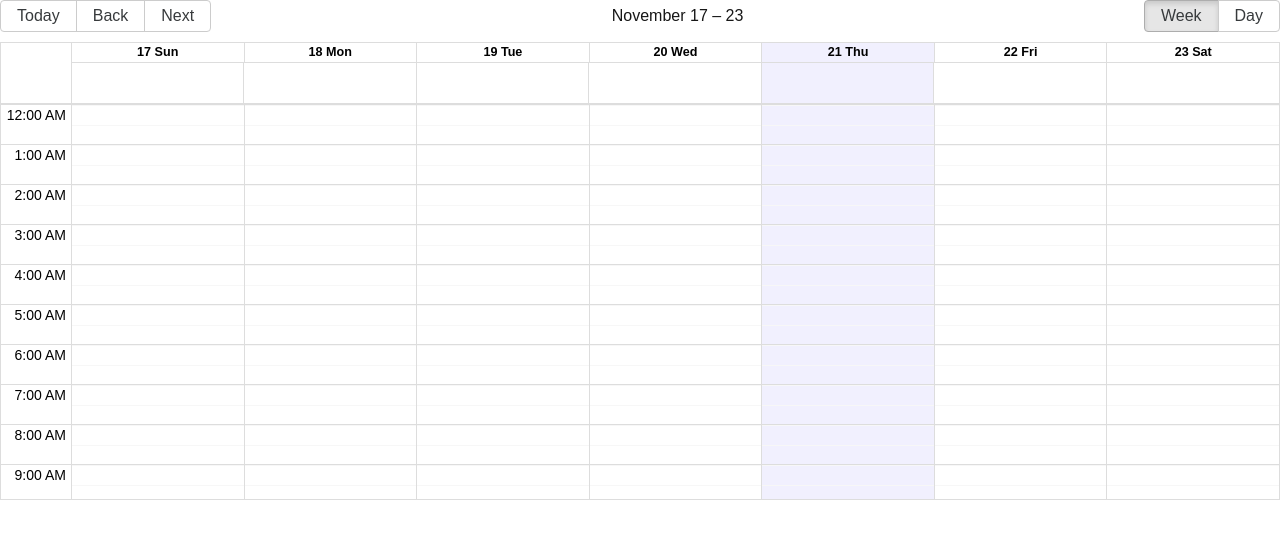
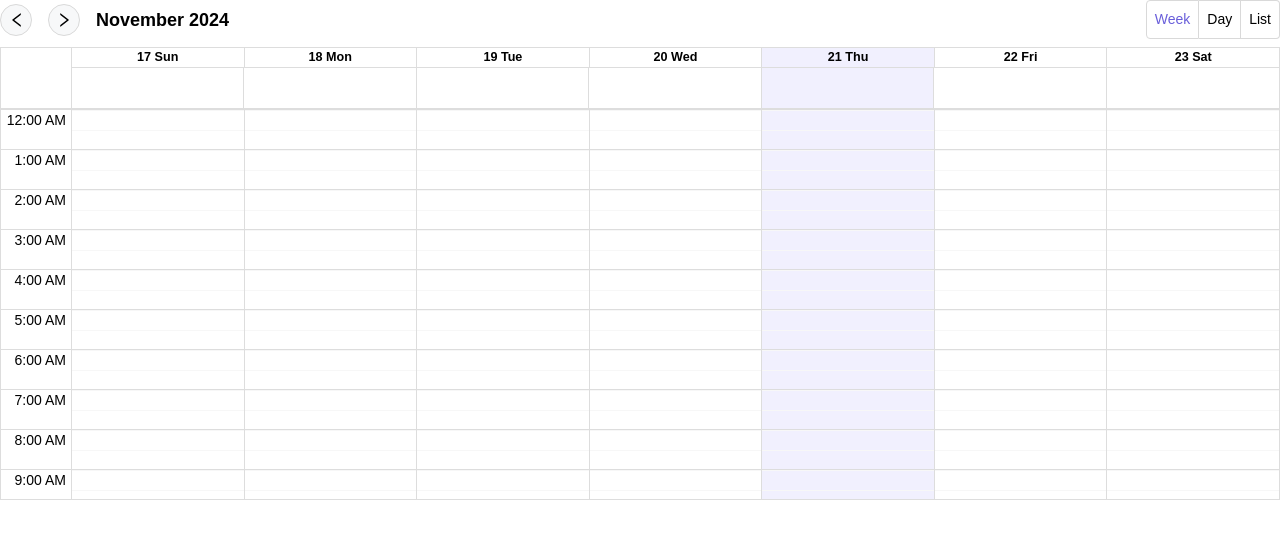
Before and after one commit to gauravsingh94/Test-Calendar, a Next.js app: page / in a window 1280 px wide. Shown: the top 538 px of the page. Built offline with nearby package versions, Linux system fonts and the light colour scheme.

Commit message:
remove the border from the events

```diff
--- /dev/null
+++ b/app/_components/CalendarButtons.tsx
@@ -0,0 +1,41 @@
+export const CalendarButtonLeft = ({ onClick }: { onClick: () => void }) => {
+  return (
+    <div className="flex items-center justify-center w-8 h-8 rounded-full bg-[#F7F8F9] border border-[#D9D9D9]">
+      <button onClick={onClick}>
+        <svg
+          width="9"
+          height="14"
+          viewBox="0 0 9 14"
+          fill="none"
+          xmlns="http://www.w3.org/2000/svg"
+        >
+          <path
+            d="M8.78572 1.75593V0.375568C8.78572 0.255925 8.64822 0.189854 8.55536 0.263068L0.505359 6.55057C0.436963 6.60376 0.381619 6.67187 0.34355 6.7497C0.30548 6.82753 0.28569 6.91303 0.28569 6.99968C0.28569 7.08632 0.30548 7.17182 0.34355 7.24965C0.381619 7.32748 0.436963 7.39559 0.505359 7.44878L8.55536 13.7363C8.65 13.8095 8.78572 13.7434 8.78572 13.6238V12.2434C8.78572 12.1559 8.74465 12.072 8.67679 12.0184L2.24822 7.00057L8.67679 1.98092C8.74465 1.92735 8.78572 1.84343 8.78572 1.75593Z"
+            fill="black"
+          />
+        </svg>
+      </button>
+    </div>
+  );
+};
+
+export const CalendarButtonRight = ({ onClick }: { onClick: () => void }) => {
+  return (
+    <div className="flex items-center justify-center w-8 h-8 rounded-full bg-[#F7F8F9] border border-[#D9D9D9]">
+      <button onClick={onClick}>
+        <svg
+          width="9"
+          height="14"
+          viewBox="0 0 9 14"
+          fill="none"
+          xmlns="http://www.w3.org/2000/svg"
+        >
+          <path
+            d="M8.53036 6.55042L0.480359 0.262918C0.459324 0.246358 0.434044 0.236066 0.407424 0.233226C0.380803 0.230385 0.353922 0.23511 0.329866 0.246858C0.30581 0.258606 0.285555 0.276901 0.271428 0.299642C0.257301 0.322383 0.249875 0.348647 0.250002 0.375418V1.75578C0.250002 1.84328 0.291073 1.9272 0.35893 1.98078L6.7875 7.00042L0.35893 12.0201C0.289287 12.0736 0.250002 12.1576 0.250002 12.2451V13.6254C0.250002 13.7451 0.387502 13.8111 0.480359 13.7379L8.53036 7.45042C8.59878 7.39705 8.65413 7.32878 8.6922 7.2508C8.73027 7.17282 8.75005 7.08719 8.75005 7.00042C8.75005 6.91364 8.73027 6.82801 8.6922 6.75004C8.65413 6.67206 8.59878 6.60379 8.53036 6.55042Z"
+            fill="black"
+          />
+        </svg>
+      </button>
+    </div>
+  );
+};
--- a/app/_components/CalendarComponent.tsx
+++ b/app/_components/CalendarComponent.tsx
@@ -1,105 +1,24 @@
 import { useState } from "react";
 import { Calendar, momentLocalizer } from "react-big-calendar";
 import moment from "moment";
+import CustomToolbar from "./CustomToolBar";
 import "./custom-calendar-styles.scss"; // Import the custom styles
+
+export type EventType = {
+  id: number;
+  title: string;
+  start: Date;
+  end: Date;
+  colorEvento: string;
+  color: string;
+  description: string;
+};
 
 // Localizer for React Big Calendar
 const localizer = momentLocalizer(moment);
 
 // Event data (unchanged)
 // Event data (updated with 10 events for Nov and Dec)
-const events = [
-  {
-    id: 1,
-    title: "Team Meeting",
-    start: moment("2024-11-22T10:00:00Z").toDate(),
-    end: moment("2024-11-22T11:00:00Z").toDate(),
-    colorEvento: "#C9B0FF",
-    color: "black",
-    description: "Discuss the team project and weekly updates.",
-  },
-  {
-    id: 2,
-    title: "Project Deadline",
-    start: moment("2024-11-25T12:00:00Z").toDate(),
-    end: moment("2024-11-25T14:00:00Z").toDate(),
-    colorEvento: "#3FB898",
-    color: "black",
-    description: "Final project submission deadline.",
-  },
-  {
-    id: 3,
-    title: "Client Call",
-    start: moment("2024-11-28T09:00:00Z").toDate(),
-    end: moment("2024-11-28T10:00:00Z").toDate(),
-    colorEvento: "#FF8C00",
-    color: "white",
-    description: "Discussion with client regarding project requirements.",
-  },
-  {
-    id: 4,
-    title: "Code Review",
-    start: moment("2024-11-29T11:00:00Z").toDate(),
-    end: moment("2024-11-29T12:00:00Z").toDate(),
-    colorEvento: "#FF6347",
-    color: "white",
-    description: "Reviewing the latest code commits with the team.",
-  },
-  {
-    id: 5,
-    title: "Team Brainstorming",
-    start: moment("2024-12-02T14:00:00Z").toDate(),
-    end: moment("2024-12-02T15:00:00Z").toDate(),
-    colorEvento: "#4682B4",
-    color: "white",
-    description: "Brainstorming session for the upcoming sprint.",
-  },
-  {
-    id: 6,
-    title: "Sprint Planning",
-    start: moment("2024-12-05T10:00:00Z").toDate(),
-    end: moment("2024-12-05T12:00:00Z").toDate(),
-    colorEvento: "#32CD32",
-    color: "black",
-    description: "Planning tasks and goals for the next sprint.",
-  },
-  {
-    id: 7,
-    title: "Presentation Preparation",
-    start: moment("2024-12-08T13:00:00Z").toDate(),
-    end: moment("2024-12-08T15:00:00Z").toDate(),
-    colorEvento: "#FF4500",
-    color: "white",
-    description: "Prepare slides and materials for the team presentation.",
-  },
-  {
-    id: 8,
-    title: "Team Lunch",
-    start: moment("2024-12-10T12:00:00Z").toDate(),
-    end: moment("2024-12-10T13:00:00Z").toDate(),
-    colorEvento: "#FFD700",
-    color: "black",
-    description: "Casual team lunch to discuss progress and issues.",
-  },
-  {
-    id: 9,
-    title: "Product Demo",
-    start: moment("2024-12-15T16:00:00Z").toDate(),
-    end: moment("2024-12-15T17:00:00Z").toDate(),
-    colorEvento: "#8A2BE2",
-    color: "white",
-    description: "Demo of the new product features to stakeholders.",
-  },
-  {
-    id: 10,
-    title: "Year-End Review",
-    start: moment("2024-12-20T09:00:00Z").toDate(),
-    end: moment("2024-12-20T11:00:00Z").toDate(),
-    colorEvento: "#3B9E9B",
-    color: "black",
-    description: "Review of team and project performance for the year.",
-  },
-];
 
 // Function to apply custom styles to the current day
 const calendarStyle = (date: Date) => {
@@ -124,7 +43,7 @@ const calendarStyle = (date: Date) => {
   return {};
 };
 
-export default function EventCalendar() {
+export default function EventCalendar({ events }: { events: EventType[] }) {
   const [selectedEvent, setSelectedEvent] = useState<any>(null);
 
   const handleEventClick = (event: any) => {
@@ -147,12 +66,12 @@ export default function EventCalendar() {
           const border = "none";
           return { style: { backgroundColor, color, border } };
         }}
-        dayPropGetter={(date) => {
-          // Apply the custom styling for the current day
-          return calendarStyle(date);
+        dayPropGetter={(date) => calendarStyle(date)}
+        views={["week", "day"]}
+        defaultView="week"
+        components={{
+          toolbar: CustomToolbar, // Use the custom toolbar
         }}
-        views={["week", "day"]} // Allow week view
-        defaultView="week" // Set default view to 'week'
       />
 
       {/* Display Event Details if an event is selected */}
--- /dev/null
+++ b/app/_components/CustomToolBar.tsx
@@ -0,0 +1,81 @@
+import { useState, useEffect } from "react";
+import { CalendarButtonLeft, CalendarButtonRight } from "./CalendarButtons";
+
+const CustomToolbar = ({ onNavigate, onView, date }: any) => {
+  // State to hold the formatted current month and year
+  const [currentMonthYear, setCurrentMonthYear] = useState("");
+  const [selectedView, setSelectedView] = useState<string>("week");
+
+  useEffect(() => {
+    // Format the current month and year (e.g., "November 2024")
+    const monthNames = [
+      "January",
+      "February",
+      "March",
+      "April",
+      "May",
+      "June",
+      "July",
+      "August",
+      "September",
+      "October",
+      "November",
+      "December",
+    ];
+    const month = monthNames[date.getMonth()];
+    const year = date.getFullYear();
+    setCurrentMonthYear(`${month} ${year}`);
+  }, [date]);
+
+  const handleViewChange = (view: string) => {
+    setSelectedView(view);
+    onView(view);
+  };
+
+  return (
+    <div className="custom-toolbar flex justify-between items-center mb-2">
+      <div className="flex gap-4">
+        <CalendarButtonLeft onClick={() => onNavigate("PREV")} />
+        <CalendarButtonRight onClick={() => onNavigate("NEXT")} />
+        <div className="flex justify-between items-center month-year text-lg font-semibold text-black">
+          {currentMonthYear}
+        </div>
+      </div>
+
+      <div className="view-buttons">
+        <button
+          className={`border border-[#D9D9D9]  rounded-l p-2 ${
+            selectedView === "week"
+              ? " border border-[#695EDA] text-[#695EDA]"
+              : "text-black"
+          }`}
+          onClick={() => handleViewChange("week")}
+        >
+          Week
+        </button>
+        <button
+          className={`border border-[#D9D9D9]  p-2 ${
+            selectedView === "day"
+              ? " border border-[#695EDA] text-[#695EDA]"
+              : "text-black border-l-0"
+          }`}
+          onClick={() => handleViewChange("day")}
+        >
+          Day
+        </button>
+        <button
+          className={`border border-[#D9D9D9]  rounded-r p-2 ${
+            selectedView === "list"
+              ? " border border-[#695EDA] text-[#695EDA]"
+              : "text-black border-l-0"
+          }`}
+          onClick={() => handleViewChange("list")}
+        >
+          List
+        </button>
+      </div>
+    </div>
+  );
+};
+
+export default CustomToolbar;
--- a/app/page.tsx
+++ b/app/page.tsx
@@ -1,5 +1,103 @@
 "use client";
+import moment from "moment";
 import Calendar from "./_components/CalendarComponent";
+const events = [
+  {
+    id: 1,
+    title: "Team Meeting",
+    start: moment("2024-11-22T10:00:00Z").toDate(),
+    end: moment("2024-11-22T11:00:00Z").toDate(),
+    colorEvento: "#C9B0FF",
+    color: "black",
+    description: "Discuss the team project and weekly updates.",
+  },
+  {
+    id: 2,
+    title: "Project Deadline",
+    start: moment("2024-11-25T12:00:00Z").toDate(),
+    end: moment("2024-11-25T14:00:00Z").toDate(),
+    colorEvento: "#3FB898",
+    color: "black",
+    description: "Final project submission deadline.",
+  },
+  {
+    id: 3,
+    title: "Client Call",
+    start: moment("2024-11-28T09:00:00Z").toDate(),
+    end: moment("2024-11-28T10:00:00Z").toDate(),
+    colorEvento: "#FF8C00",
+    color: "white",
+    description: "Discussion with client regarding project requirements.",
+  },
+  {
+    id: 4,
+    title: "Code Review",
+    start: moment("2024-11-29T11:00:00Z").toDate(),
+    end: moment("2024-11-29T12:00:00Z").toDate(),
+    colorEvento: "#FF6347",
+    color: "white",
+    description: "Reviewing the latest code commits with the team.",
+  },
+  {
+    id: 5,
+    title: "Team Brainstorming",
+    start: moment("2024-12-02T14:00:00Z").toDate(),
+    end: moment("2024-12-02T15:00:00Z").toDate(),
+    colorEvento: "#4682B4",
+    color: "white",
+    description: "Brainstorming session for the upcoming sprint.",
+  },
+  {
+    id: 6,
+    title: "Sprint Planning",
+    start: moment("2024-12-05T10:00:00Z").toDate(),
+    end: moment("2024-12-05T12:00:00Z").toDate(),
+    colorEvento: "#32CD32",
+    color: "black",
+    description: "Planning tasks and goals for the next sprint.",
+  },
+  {
+    id: 7,
+    title: "Presentation Preparation",
+    start: moment("2024-12-08T13:00:00Z").toDate(),
+    end: moment("2024-12-08T15:00:00Z").toDate(),
+    colorEvento: "#FF4500",
+    color: "white",
+    description: "Prepare slides and materials for the team presentation.",
+  },
+  {
+    id: 8,
+    title: "Team Lunch",
+    start: moment("2024-12-10T12:00:00Z").toDate(),
+    end: moment("2024-12-10T13:00:00Z").toDate(),
+    colorEvento: "#FFD700",
+    color: "black",
+    description: "Casual team lunch to discuss progress and issues.",
+  },
+  {
+    id: 9,
+    title: "Product Demo",
+    start: moment("2024-12-15T16:00:00Z").toDate(),
+    end: moment("2024-12-15T17:00:00Z").toDate(),
+    colorEvento: "#8A2BE2",
+    color: "white",
+    description: "Demo of the new product features to stakeholders.",
+  },
+  {
+    id: 10,
+    title: "Year-End Review",
+    start: moment("2024-12-20T09:00:00Z").toDate(),
+    end: moment("2024-12-20T11:00:00Z").toDate(),
+    colorEvento: "#3B9E9B",
+    color: "black",
+    description: "Review of team and project performance for the year.",
+  },
+];
+
 export default function Home() {
-  return <div className="bg-white"><Calendar /></div>;
+  return (
+    <div className="bg-white">
+      <Calendar events={events} />
+    </div>
+  );
 }
```
Also changed, not shown: app/_components/Calendar.tsx (deleted).
